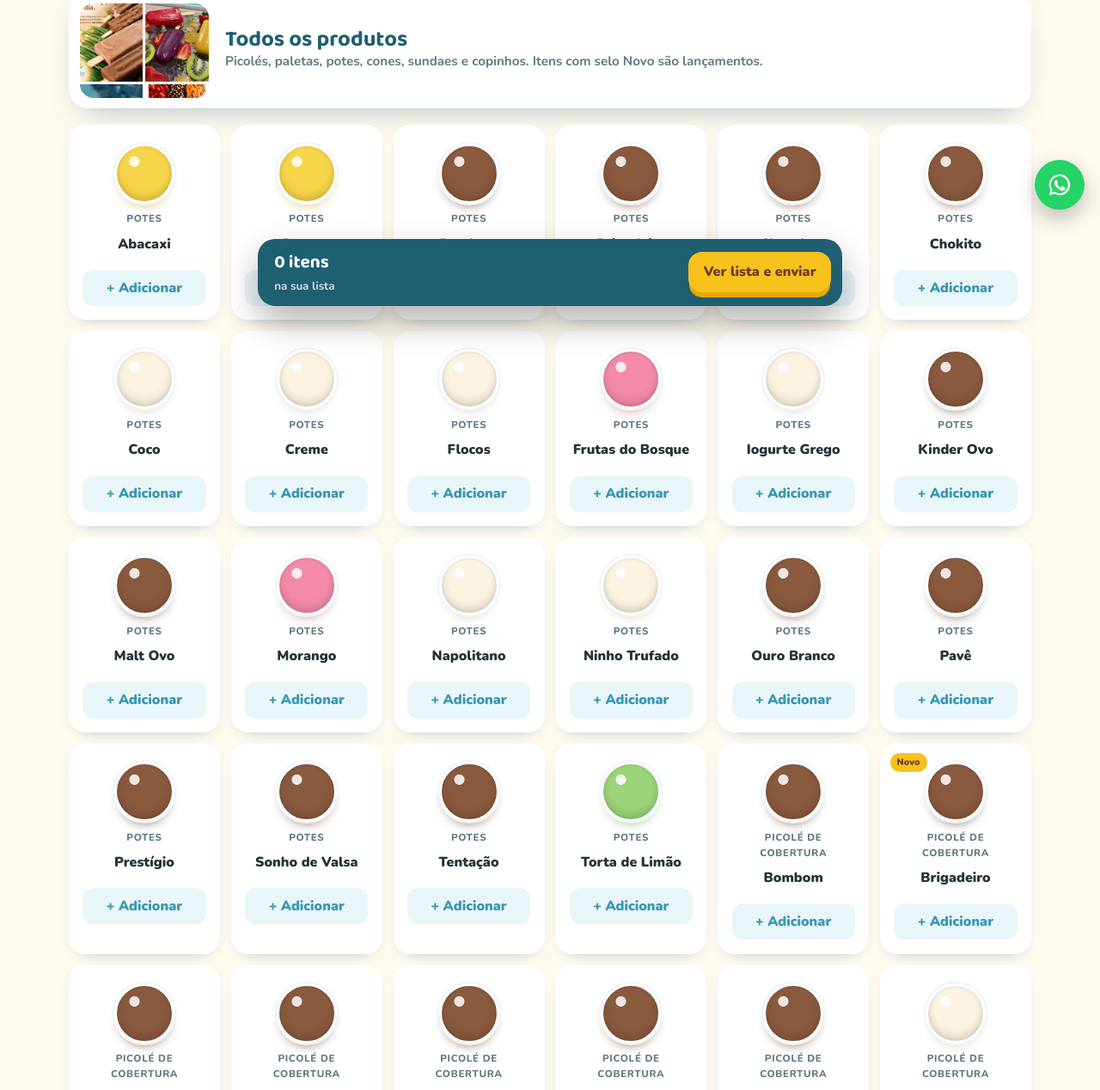
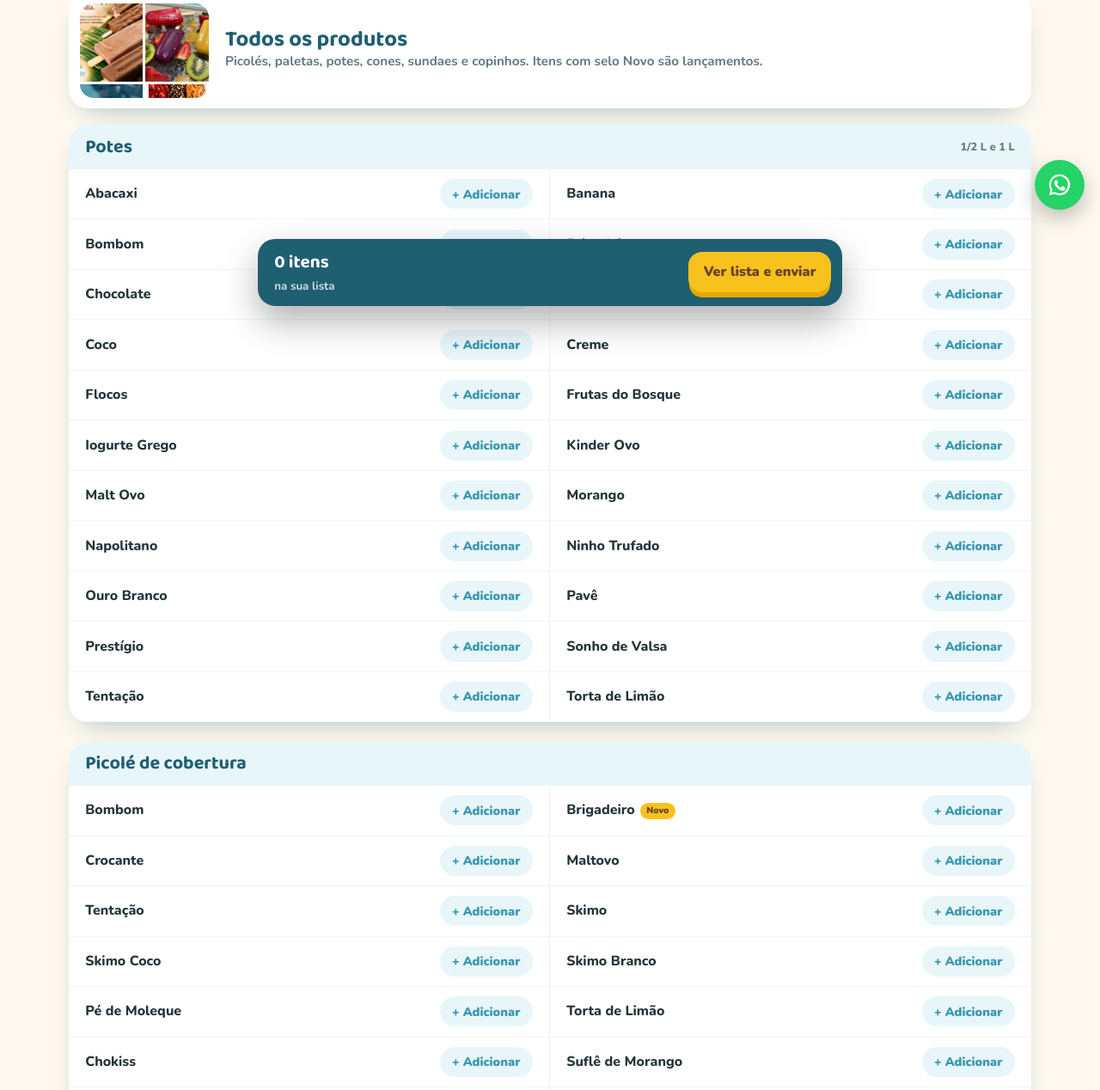
Before and after one commit to SitesVictor/anjos-sorvetes, a plain HTML site: page pedidos.html in a window 1280 px wide. Shown: the part 538-1806 px from the top of the page at 86% size. Drawn offline with nearby package versions, Linux system fonts and the light colour scheme.

Commit message:
Add files via upload

```diff
--- a/pedidos.html
+++ b/pedidos.html
@@ -26,21 +26,24 @@
   @media (max-width:520px){.cat-desc .cf{width:96px;height:96px}}
   .cat-desc h3{font-size:1.6rem;color:var(--azulEsc)}
   .cat-desc p{color:var(--suave);font-weight:700;font-size:.95rem}
-  .grade{display:grid;grid-template-columns:repeat(auto-fill,minmax(150px,1fr));gap:.8rem}
-  .sab{background:#fff;border-radius:20px;padding:1rem .9rem .9rem;text-align:center;box-shadow:0 8px 20px -14px rgba(31,95,114,.6);position:relative;transition:transform .15s,box-shadow .15s;border:2px solid transparent;display:flex;flex-direction:column}
-  .sab:hover{transform:translateY(-3px)}
-  .sab.sel{border-color:var(--amarelo);box-shadow:0 10px 24px -12px rgba(229,168,0,.7)}
-  .sab .bola{width:70px;height:70px;border-radius:50%;margin:.2rem auto .6rem;background:radial-gradient(circle at 32% 28%,rgba(255,255,255,.85) 0 9%,transparent 10%),radial-gradient(circle at 50% 50%,var(--c) 0 62%,var(--c2) 100%);box-shadow:inset 0 -6px 10px rgba(0,0,0,.12),0 8px 14px -8px var(--c2);border:3px solid #fff;outline:2px solid #eef6f8}
-  .sab h4{font-weight:900;font-size:1rem;min-height:2.5em;display:grid;place-items:center;line-height:1.2}
-  .sab .tipo{font-size:.72rem;font-weight:800;color:var(--suave);text-transform:uppercase;letter-spacing:.06em}
-  .sab .novo{position:absolute;top:.6rem;left:.6rem;background:var(--amarelo);color:var(--marrom2);font-weight:900;font-size:.68rem;padding:.15rem .5rem;border-radius:999px}
-  .qtd{display:flex;align-items:center;justify-content:center;gap:.5rem;margin-top:auto;padding-top:.6rem}
-  .qtd button{width:34px;height:34px;border-radius:50%;font-weight:900;font-size:1.2rem;display:grid;place-items:center}
+  .grade{display:grid;gap:1.4rem}
+  .grupo{background:#fff;border-radius:var(--raio);box-shadow:var(--sombra);overflow:hidden}
+  .grupo h3{font-size:1.35rem;color:var(--azulEsc);padding:.9rem 1.2rem;background:var(--ceu);display:flex;justify-content:space-between;align-items:center}
+  .grupo h3 small{font-family:Nunito;font-size:.8rem;font-weight:800;color:var(--suave)}
+  .itens-l{list-style:none;display:grid;grid-template-columns:1fr 1fr}
+  .itens-l li{display:flex;align-items:center;justify-content:space-between;gap:.8rem;padding:.7rem 1.2rem;border-bottom:1px solid #eef5f7;min-height:58px}
+  .itens-l li:nth-child(odd){border-right:1px solid #eef5f7}
+  .itens-l li.sel{background:#fffbea}
+  .itens-l .nm{font-weight:800;font-size:1rem}
+  .itens-l .novo{display:inline-block;margin-left:.4rem;background:var(--amarelo);color:var(--marrom2);font-weight:900;font-size:.66rem;padding:.1rem .45rem;border-radius:999px;vertical-align:middle}
+  .qtd{display:flex;align-items:center;gap:.45rem;flex:none}
+  .qtd button{width:32px;height:32px;border-radius:50%;font-weight:900;font-size:1.15rem;display:grid;place-items:center}
   .qtd .m{background:var(--ceu);color:var(--azul2)}
   .qtd .p{background:var(--azul2);color:#fff}
-  .qtd span{min-width:1.4rem;font-weight:900}
-  .add{margin-top:auto;width:100%;padding:.55rem;border-radius:12px;background:var(--ceu);color:var(--azul2);font-weight:900}
-  .sab .add{margin-top:.6rem}
+  .qtd span{min-width:1.2rem;text-align:center;font-weight:900}
+  .add{flex:none;padding:.4rem .9rem;border-radius:999px;background:var(--ceu);color:var(--azul2);font-weight:900;font-size:.9rem}
+  .add:hover{background:var(--azul2);color:#fff}
+  @media (max-width:700px){.itens-l{grid-template-columns:1fr}.itens-l li:nth-child(odd){border-right:0}}
   .vazio{grid-column:1/-1;text-align:center;padding:2rem;color:var(--suave);font-weight:800}
   .aviso-precos{margin-top:1.6rem;display:flex;gap:.8rem;align-items:center;background:#fff7d9;border:2px dashed #ecc54d;border-radius:16px;padding:.9rem 1.1rem;font-weight:800;color:#7a5b00}
 
@@ -137,13 +140,13 @@
     $("#catDesc").innerHTML = c ? `${fotoCat(c, "cf")}<div><h3>${c.nome}</h3><p>${c.desc}${c.tam ? " Tamanhos: " + c.tam + "." : ""}</p></div>`
       : `<div class="cf mosaicinho"><img src="img/cobertura.webp" alt=""><img src="img/frutados.webp" alt=""><img src="img/potes.webp" alt=""><img src="img/cones.webp" alt=""></div><div><h3>Todos os produtos</h3><p>Picolés, paletas, potes, cones, sundaes e copinhos. Itens com selo <b>Novo</b> são lançamentos.</p></div>`;
     const l = ITENS.filter(i => (catAtual === "todos" || i.cat.id === catAtual) && (!q || norm(i.sabor + " " + i.cat.nome).includes(q)));
-    $("#grade").innerHTML = l.length ? l.map(i => { const n = qtd[i.id] || 0;
-      return `<div class="sab ${n?"sel":""}">${i.novo?'<span class="novo">Novo</span>':""}
-        <div class="bola" style="--c:${i.cat.id === "copinho" ? "#5bb6cc" : corDe(i.sabor)};--c2:${escurecer(i.cat.id === "copinho" ? "#5bb6cc" : corDe(i.sabor), .82)}"></div>
-        <div class="tipo">${i.cat.nome}</div><h4>${i.sabor}</h4>
-        ${n ? `<div class="qtd"><button class="m" data-id="${i.id}" data-d="-1" aria-label="Remover">−</button><span>${n}</span><button class="p" data-id="${i.id}" data-d="1" aria-label="Adicionar">+</button></div>`
-            : `<button class="add" data-id="${i.id}" data-d="1">+ Adicionar</button>`}</div>`; }).join("")
-      : `<div class="vazio">Nenhum sabor encontrado 🍦</div>`;
+    if (!l.length) { $("#grade").innerHTML = `<div class="vazio">Nenhum sabor encontrado 🍦</div>`; return; }
+    const grupos = CATS.map(c => ({ c, it: l.filter(i => i.cat.id === c.id) })).filter(g => g.it.length);
+    $("#grade").innerHTML = grupos.map(g => `<div class="grupo"><h3>${g.c.nome}${g.c.tam ? `<small>${g.c.tam}</small>` : ""}</h3><ul class="itens-l">${
+      g.it.map(i => { const n = qtd[i.id] || 0;
+        return `<li class="${n?"sel":""}"><span class="nm">${i.sabor}${i.novo?'<span class="novo">Novo</span>':""}</span>${
+          n ? `<span class="qtd"><button class="m" data-id="${i.id}" data-d="-1" aria-label="Remover">−</button><span>${n}</span><button class="p" data-id="${i.id}" data-d="1" aria-label="Adicionar">+</button></span>`
+            : `<button class="add" data-id="${i.id}" data-d="1">+ Adicionar</button>`}</li>`; }).join("")}</ul></div>`).join("");
   }
   $("#busca").addEventListener("input", () => { if ($("#busca").value && catAtual !== "todos") { catAtual = "todos"; desenharAbas(); } desenharGrade(); });
   $("#grade").addEventListener("click", e => { const b = e.target.closest("[data-id]"); if (!b) return; mudar(b.dataset.id, +b.dataset.d); });
```
